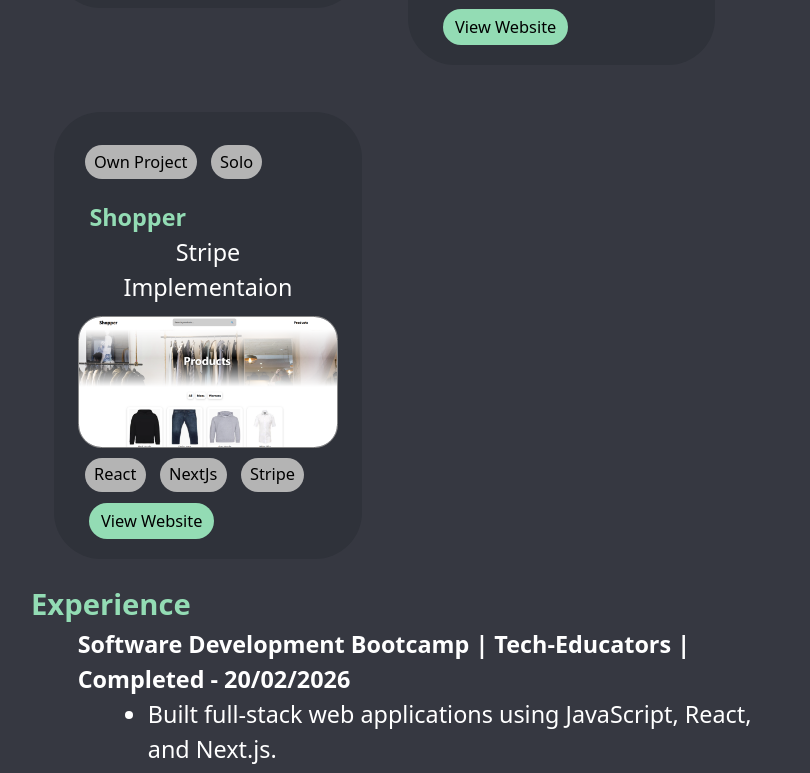
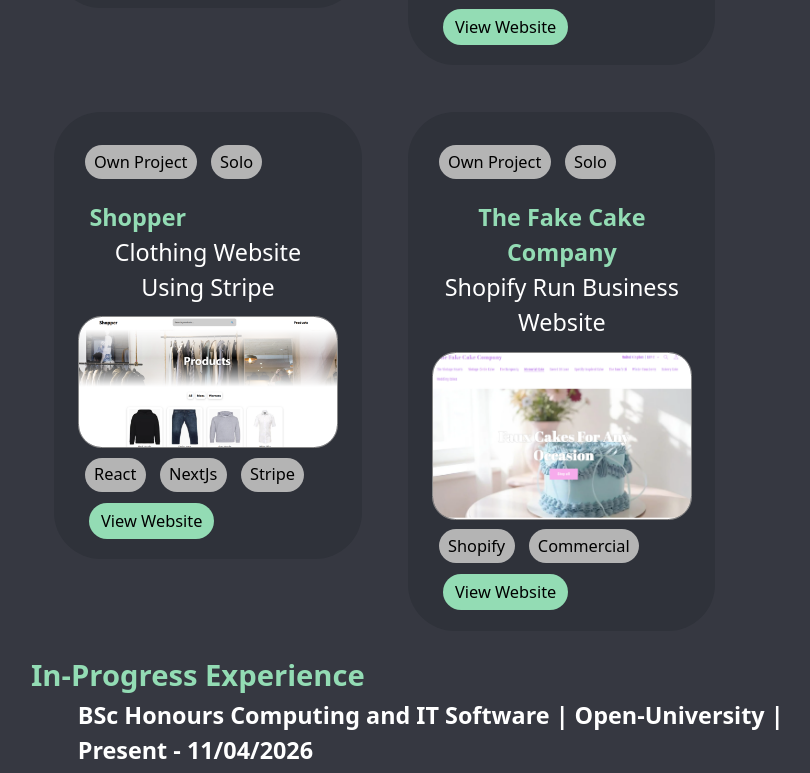
Before and after one commit to adambooth/portfolio, a Next.js app: page / in a window 1280 px wide. Shown: the part 1385-2158 px from the top of the page, without its empty margins (225-1035 px from the left). Built offline with nearby package versions, Linux system fonts and the light colour scheme.

Commit message:
Added Project

```diff
--- a/src/app/components/Experience.jsx
+++ b/src/app/components/Experience.jsx
@@ -1,6 +1,17 @@
 export default function Experience() {
   return (
     <>
+      <div id="experience" className="experience-container">
+        <h1>In-Progress Experience</h1>
+        <ol>
+          <li>
+            <strong>
+              BSc Honours Computing and IT Software | Open-University | Present
+              - 11/04/2026
+            </strong>
+          </li>
+        </ol>
+      </div>
       <div id="experience" className="experience-container">
         <h1>Experience</h1>
         <ol>
--- a/src/app/components/Portfolio.jsx
+++ b/src/app/components/Portfolio.jsx
@@ -66,7 +66,7 @@
             </div>
             <div className="feature-details">
               <h2>Shopper</h2>
-              <p>Stripe Implementaion</p>
+              <p>Clothing Website Using Stripe</p>
             </div>
             <div className="feature-img-container">
               <img src="Shopper.png" alt="feature-img" />
@@ -85,6 +85,31 @@
               </Link>
             </div>
           </div>
+          <div className="feature-card">
+            <div className="feature-tag-container">
+              <p className="feature-tag">Own Project</p>
+              <p className="feature-tag">Solo</p>
+            </div>
+            <div className="feature-details">
+              <h2>The Fake Cake Company</h2>
+              <p>Shopify Run Business Website</p>
+            </div>
+            <div className="feature-img-container">
+              <img src="FakeCakePng.png" alt="feature-img" />
+            </div>
+            <div className="feature-skills-container">
+              <p className="feature-tag">Shopify</p>
+              <p className="feature-tag">Commercial</p>
+            </div>
+            <div className="feature-links-container">
+              <Link
+                className="feature-link"
+                href={`https://thefakecakecompany.com/`}
+              >
+                View Website
+              </Link>
+            </div>
+          </div>
         </div>
       </div>
     </>
```
Also changed, not shown: public/FakeCakePng.png (added).
